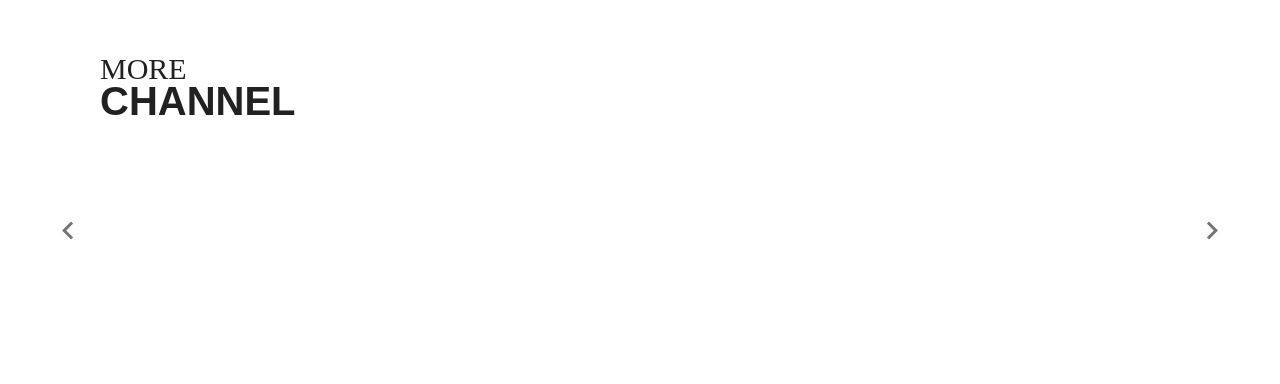
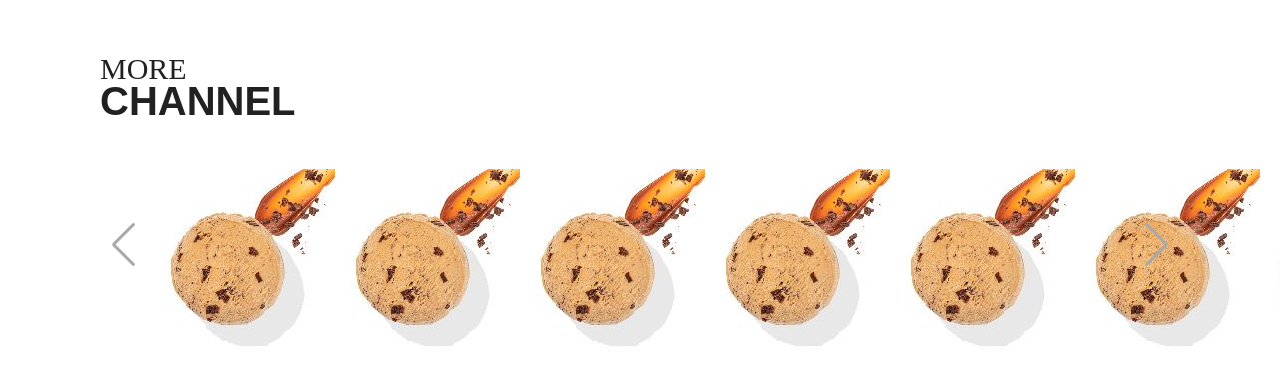
Before and after one commit to kimje0322/MoreLang, a Vue app in the folder frontend/morelanguage/: page / in a window 1280 px wide. Shown: the part 804-1188 px from the top of the page. Built offline with nearby package versions, Linux system fonts and the light colour scheme; what vue-youtube would draw is missing.

Commit message:
[FE] add swiper #S03P31B207-27

```diff
--- a/frontend/morelanguage/package.json
+++ b/frontend/morelanguage/package.json
@@ -8,7 +8,9 @@
     "lint": "vue-cli-service lint"
   },
   "dependencies": {
+    "aos": "^3.0.0-beta.6",
     "core-js": "^3.6.5",
+    "swiper": "^6.3.4",
     "vue": "^2.6.11",
     "vue-router": "^3.2.0",
     "vue-youtube": "^1.4.0",
--- a/frontend/morelanguage/public/index.html
+++ b/frontend/morelanguage/public/index.html
@@ -12,6 +12,18 @@
     </title>
     <link rel="stylesheet" href="https://fonts.googleapis.com/css?family=Roboto:100,300,400,500,700,900">
     <link rel="stylesheet" href="https://cdn.jsdelivr.net/npm/@mdi/font@latest/css/materialdesignicons.min.css">
+
+
+    <!-- animation -->
+    <link rel="stylesheet" href="https://unpkg.com/aos@next/dist/aos.css" />
+
+    <!-- swiper -->
+    <link rel="stylesheet" href="https://unpkg.com/swiper/swiper-bundle.css">
+    <link rel="stylesheet" href="https://unpkg.com/swiper/swiper-bundle.min.css">
+
+    <script src="https://unpkg.com/swiper/swiper-bundle.js"></script>
+    <script src="https://unpkg.com/swiper/swiper-bundle.min.js"></script>
+
 </head>
 
 <body>
@@ -20,6 +32,11 @@
     </noscript>
     <div id="app"></div>
     <!-- built files will be auto injected -->
+    <script src="https://unpkg.com/aos@next/dist/aos.js"></script>
+    <script>
+        AOS.init();
+    </script>
+
 </body>
 
 </html>
--- a/frontend/morelanguage/src/views/Home.vue
+++ b/frontend/morelanguage/src/views/Home.vue
@@ -10,9 +10,9 @@
           style="margin: 0 100px; display: flex; align-items: center; justify-content: space-between;"
         >
           <div
-            style="top: 10px; font-size: 18px; pointer-event: none; font-family: SilkSerif; color: lightgray;"
+            style="top: 10px; font-weight: 600; font-size: 18px; pointer-event: none; font-family: 'Calibre',sans-serif; color: darkgray;"
           >
-            #morelang
+            #MORELANG
           </div>
 
           <!-- 구글 로그인 -->
@@ -63,30 +63,74 @@
           <div
             style="transform: translateY(250%); position: absolute; padding: 0 50px; z-index: 5; justify-content: space-between; align-items: center; display: flex; width: 100%;"
           >
-            <div>
-              <v-icon large>mdi-chevron-left</v-icon>
+            <div style="margin: 100px; color: darkgray;" class="swiper-button-prev">
+              <!-- <v-icon large>mdi-chevron-left</v-icon> -->
             </div>
-            <div>
-              <v-icon large>mdi-chevron-right</v-icon>
+            <div style="margin: 100px; color: darkgray; " class="swiper-button-next">
+              <!-- <v-icon large>mdi-chevron-right</v-icon> -->
             </div>
           </div>
           <!-- 채널 동그라미 -->
-          <div
-            data-scroll
+          <!-- style="transform: matrix3d(1, 0, 0, 0, 0, 1, 0, 0, 0, 0, 1, 0, 18.15, 0, 0, 1);" -->
+          <!-- data-scroll
             data-scroll-offset="100"
             data-scroll-speed="2"
-            data-scroll-direction="horizontal"
-            style="transform: matrix3d(1, 0, 0, 0, 0, 1, 0, 0, 0, 0, 1, 0, 18.15, 0, 0, 1);"
-          >
-            <div style="margin: 0 auto; transform: translate3d(-2160px, 0px, 0px); transition: all 0ms ease 0s;">
+            data-scroll-direction="horizontal" -->
+          <div class="swiper-container">
+            <!-- <div style="margin: 0 auto; transform: translate3d(-2160px, 0px, 0px); transition: all 0ms ease 0s;"> -->
+            <div class="swiper-wrapper" style="margin: 20px 150px;" data-aos="slide-left" aos-offset="300" data-aos-duration="3000">
+              <a href="/" style="width: 240px;">
+                <span class="swiper-slide" style="animation: float 2s ease-in-out infinite; ">
+                  <img src="../assets/img/channel0.jpg" alt="" />
+                </span>
+              </a>
+              <a href="/" style="width: 240px;">
+                <span class="swiper-slide" style="animation: float 2s ease-in-out infinite; ">
+                  <img src="../assets/img/channel0.jpg" alt="" />
+                </span>
+              </a>
+              <a href="/" style="width: 240px;">
+                <span class="swiper-slide" style="animation: float 2s ease-in-out infinite; ">
+                  <img src="../assets/img/channel0.jpg" alt="" />
+                </span>
+              </a>
+              <a href="/" style="width: 240px;">
+                <span class="swiper-slide" style="animation: float 2s ease-in-out infinite; ">
+                  <img src="../assets/img/channel0.jpg" alt="" />
+                </span>
+              </a>
+              <a href="/" style="width: 240px;">
+                <span class="swiper-slide" style="animation: float 2s ease-in-out infinite; ">
+                  <img src="../assets/img/channel0.jpg" alt="" />
+                </span>
+              </a>
+              <a href="/" style="width: 240px;">
+                <span class="swiper-slide" style="animation: float 2s ease-in-out infinite; ">
+                  <img src="../assets/img/channel0.jpg" alt="" />
+                </span>
+              </a>
+              <a href="/" style="width: 240px;">
+                <span class="swiper-slide" style="animation: float 2s ease-in-out infinite; ">
+                  <img src="../assets/img/channel0.jpg" alt="" />
+                </span>
+              </a>
+              <a href="/" style="width: 240px;">
+                <span class="swiper-slide" style="animation: float 2s ease-in-out infinite; ">
+                  <img src="../assets/img/channel0.jpg" alt="" />
+                </span>
+              </a>
+              <a href="/" style="width: 240px;">
+                <span class="swiper-slide" style="animation: float 2s ease-in-out infinite; ">
+                  <img src="../assets/img/channel0.jpg" alt="" />
+                </span>
+              </a>
               <a href="#" style="width: 240px;">
-                <div style="animation: float 2s ease-in-out infinite; ">
-                  <img src="../assets/img/channel0.jpg" alt="">
-                  dfad
-                </div>
-                adfasdf
+                <span class="swiper-slide" style="animation: float 2s ease-in-out infinite; ">
+                  <img src="../assets/img/channel0.jpg" alt="" />
+                </span>
               </a>
             </div>
+            <div class="swiper-pagination"></div>
           </div>
         </div>
       </div>
@@ -100,7 +144,53 @@
 <script>
 // @ is an alias to /src
 
+import {Swiper, Navigation, Pagination, Scrollbar} from 'swiper';
+// import 'swiper/swiper-bundle.css'
+
+Swiper.use([Navigation, Pagination, Scrollbar]);
+// var swiper =
+new Swiper('.swiper-container',  {
+  // slidesPerView: 3,
+  // spaceBetween: 30,
+  // pagination: {
+  //   el: '.swiper-pagination',
+  //   clickable: true
+  // }
+  direction: 'horizontal',
+  loop: true,
+
+  slidesPerView: 6,
+  spaceBetween: 10,
+  pagination: {
+    el: '.swiper-pagination',
+    clickable: true,
+  },
+
+  navigation: {
+    nextEl: '.swiper-button-next',
+    prevEl: '.swiper-button-prev'
+  },
+})
+
+// var menu = ['']
+// swiper.navigation();
+
 export default {
   name: "Home"
 };
 </script>
+
+<style>
+.swiper-container {
+  width: 100%;
+  height: 100%;
+}
+.swiper-slide {
+  text-align: center;
+  align-items: center;
+  justify-content: center;
+  display: flex;
+}
+
+
+</style>
```
Also changed, not shown: 1 other file (tests, documents, lock files or other folders).
